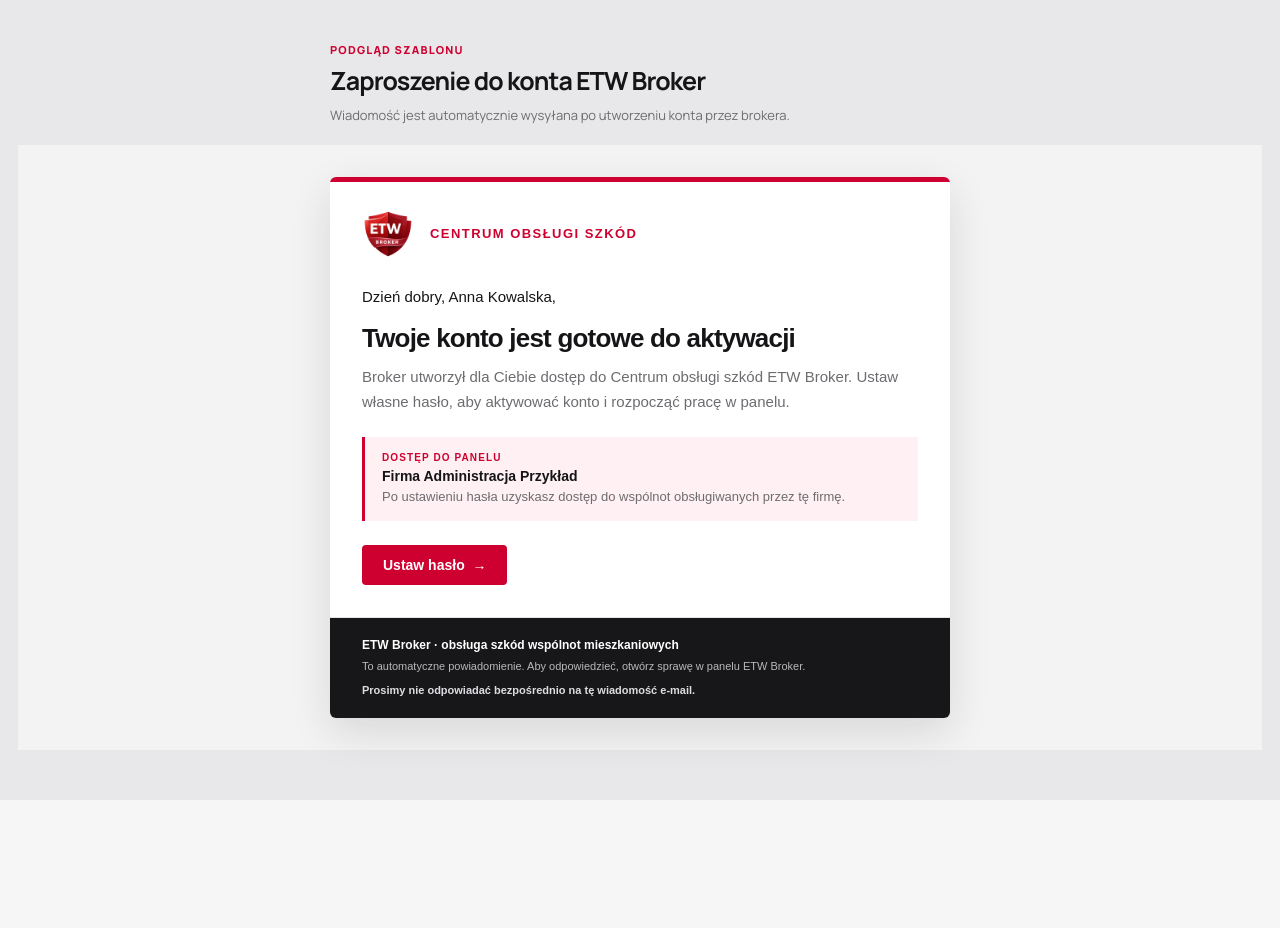
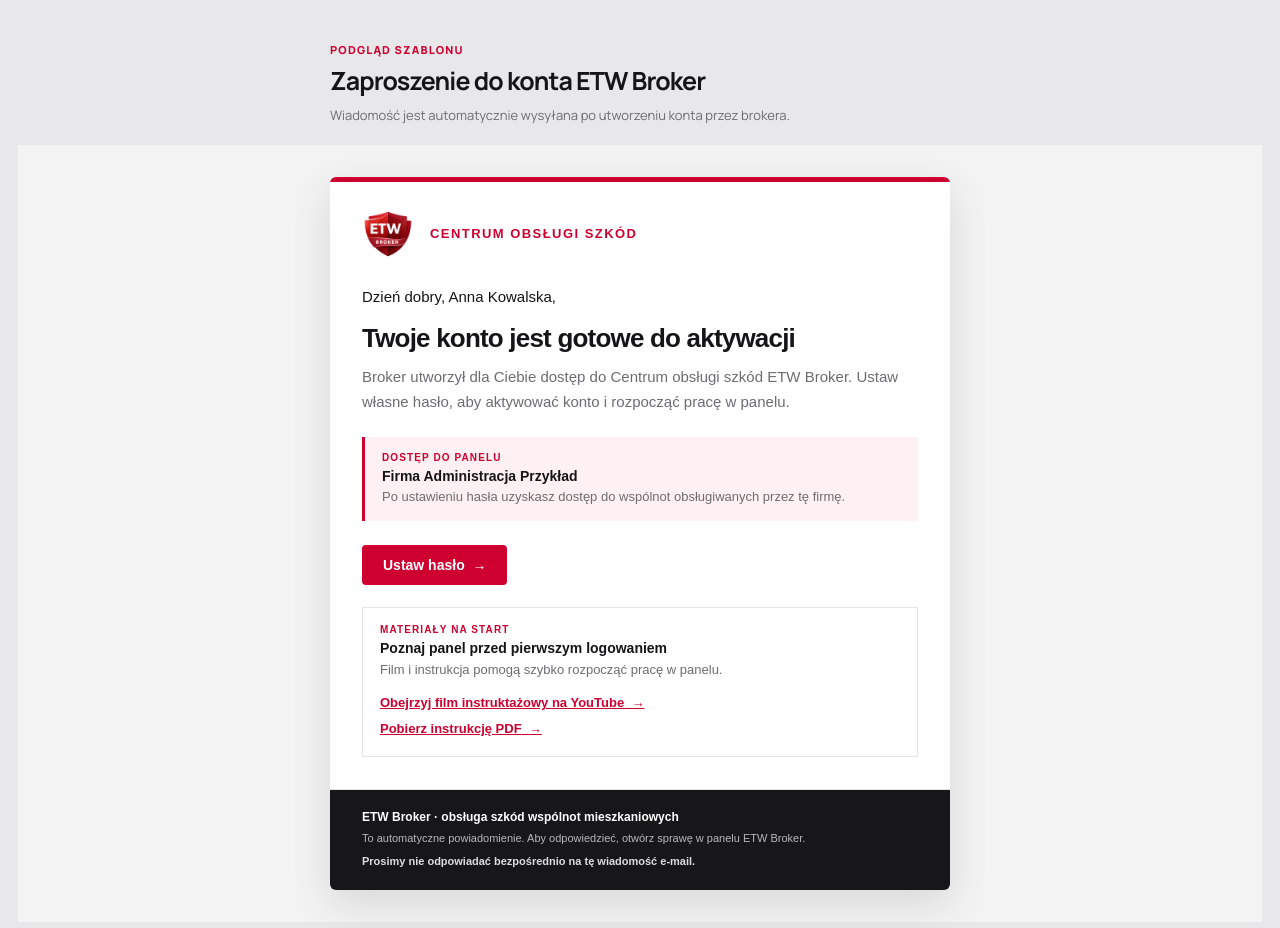
Before and after one commit to etwgroup/etw-broker-szkody, a Next.js app: page /email-preview/account-invite in a window 1280 px wide. Shown: the top 928 px of the page. Before the commit the page ends 800 px from the top, so only its background shows below. Built offline with nearby package versions, Linux system fonts and the light colour scheme; a web font is replaced by a local one.

Commit message:
Add files via upload

```diff
--- a/app/email-preview/account-invite/page.tsx
+++ b/app/email-preview/account-invite/page.tsx
@@ -24,6 +24,14 @@
         ctaLabel="Ustaw hasło"
         ctaUrl="/auth/set-password"
         logoUrl="/etw-broker-logo.png"
+        resources={{
+          title: "Poznaj panel przed pierwszym logowaniem",
+          description: "Film i instrukcja pomogą szybko rozpocząć pracę w panelu.",
+          links: [
+            { label: "Obejrzyj film instruktażowy na YouTube", href: "https://www.youtube.com/watch?v=Tz0nUwJP12g" },
+            { label: "Pobierz instrukcję PDF", href: "/instrukcje/ETW-Broker-instrukcja-uzytkownika.pdf" },
+          ],
+        }}
       />
     </main>
   );
--- a/components/email-notification-template.tsx
+++ b/components/email-notification-template.tsx
@@ -10,6 +10,11 @@
   ctaLabel: string;
   ctaUrl: string;
   logoUrl: string;
+  resources?: {
+    title: string;
+    description: string;
+    links: Array<{ label: string; href: string }>;
+  };
 };
 
 const colors = {
@@ -41,6 +46,7 @@
   ctaLabel,
   ctaUrl,
   logoUrl,
+  resources,
 }: EmailNotificationTemplateProps) {
   return (
     <div
@@ -125,7 +131,7 @@
             </td>
           </tr>
           <tr>
-            <td style={{ padding: "24px 32px 32px" }}>
+            <td style={{ padding: resources ? "24px 32px 22px" : "24px 32px 32px" }}>
               <a
                 href={ctaUrl}
                 style={{
@@ -145,6 +151,28 @@
               </a>
             </td>
           </tr>
+          {resources && (
+            <tr>
+              <td style={{ padding: "0 32px 32px" }}>
+                <table cellPadding="0" cellSpacing="0" role="presentation" style={{ width: "100%", border: `1px solid ${colors.line}`, borderCollapse: "separate", borderSpacing: 0 }}>
+                  <tbody>
+                    <tr>
+                      <td style={{ padding: "16px 17px 17px" }}>
+                        <p style={{ ...textStyle, color: colors.red, fontSize: "10px", fontWeight: 700, letterSpacing: "1.1px", textTransform: "uppercase" }}>Materiały na start</p>
+                        <p style={{ ...textStyle, marginTop: "5px", fontSize: "14px", fontWeight: 800 }}>{resources.title}</p>
+                        <p style={{ ...textStyle, marginTop: "4px", color: colors.muted, fontSize: "13px", lineHeight: "1.5" }}>{resources.description}</p>
+                        {resources.links.map((link, index) => (
+                          <p key={link.href} style={{ ...textStyle, marginTop: index === 0 ? "13px" : "7px", fontSize: "13px", fontWeight: 700, lineHeight: "1.5" }}>
+                            <a href={link.href} style={{ color: colors.red, textDecoration: "underline" }}>{link.label}&nbsp; →</a>
+                          </p>
+                        ))}
+                      </td>
+                    </tr>
+                  </tbody>
+                </table>
+              </td>
+            </tr>
+          )}
           <tr>
             <td style={{ padding: "20px 32px", backgroundColor: "#171719", borderTop: `1px solid ${colors.line}` }}>
               <p style={{ ...textStyle, color: "#ffffff", fontSize: "12px", fontWeight: 700 }}>ETW Broker · obsługa szkód wspólnot mieszkaniowych</p>
```
Also changed, not shown: 1 other file (tests, documents, lock files or other folders).
